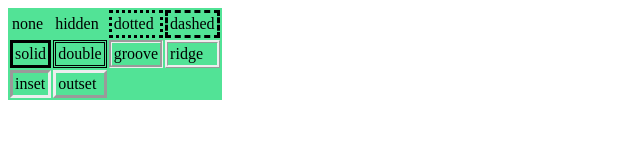
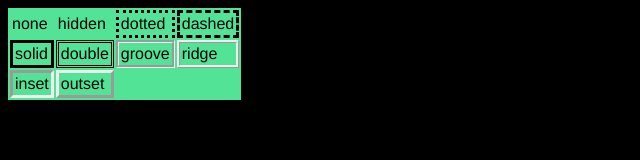
Before and after one commit to OuweDibbes/BoxModel, a plain HTML site: page index.html in a window 1280 px wide. Shown: the whole page, without its empty margins (0-640 px from the left). Drawn offline with Linux system fonts and the light colour scheme; files that its build step writes are made by us from their sources.

Commit message:
stylesheet gekoppeld

```diff
--- a/index.html
+++ b/index.html
@@ -4,12 +4,13 @@
 
 <head>
     <meta charset="utf-8">
-    <link href="./resources/css/style.css" type="text/css" rel="stylesheet">
+    <link href="./resources/style.css" type="text/css" rel="stylesheet">
     <title>Boxmodel Oefeningen</title>
 </head>
 
 <body>
 
+    <div>
       <table>
           <tr>
               <td class="b1">none</td>
@@ -28,5 +29,6 @@
               <td class="b10">outset</td>
           </tr>
       </table>
+    </div>
 
 </body>
--- a/resources/style.css
+++ b/resources/style.css
@@ -1,4 +1,9 @@
 /* Define look of the table */
+body {
+  font-family: "Helvetica", sans-serif;
+  background-color: black;
+}
+
 table {
   border-width: 3px;
   background-color: #52E396;
```
